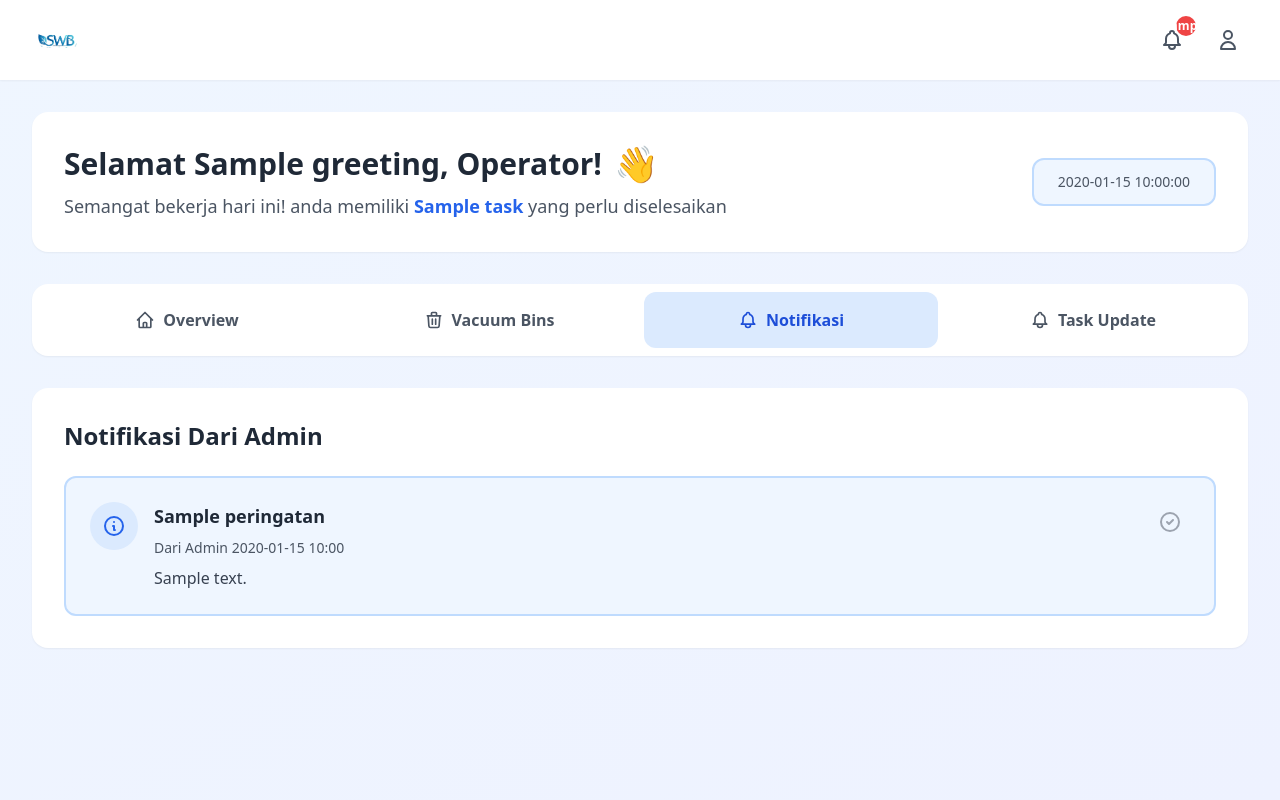
After one commit to Xichiraku/SWB-TRIAL, a Laravel app: template resources/views/operator/notifikasi.blade.php in a window 1280 px wide. The commit adds this page. Run offline with Laravel 12, Linux system fonts and the light colour scheme; the template is opened without the code that fills it: most values are stand-ins (such as "Sample title", 1, 10 or a date in 2020); parts of the project's set-up code (start-up, migrations or seed data) failed here and were passed over; some libraries are stand-ins or nearby versions.

Commit message:
yulia rev operator

```diff
--- /dev/null
+++ b/resources/views/operator/notifikasi.blade.php
@@ -0,0 +1,210 @@
+<!DOCTYPE html>
+<html lang="id">
+<head>
+    <meta charset="UTF-8">
+    <meta name="viewport" content="width=device-width, initial-scale=1.0">
+    <meta name="csrf-token" content="{{ csrf_token() }}">
+    <title>Notifikasi - SWB</title>
+    <script src="https://cdn.tailwindcss.com"></script>
+    <script src="https://code.jquery.com/jquery-3.6.0.min.js"></script>
+</head>
+<body class="bg-gradient-to-br from-blue-50 to-indigo-50 min-h-screen">
+
+    <header class="bg-white shadow-sm sticky top-0 z-50">
+        <div class="container mx-auto px-4 sm:px-6 lg:px-8 py-3 sm:py-4">
+            <div class="flex items-center justify-between">
+                <div class="flex items-center space-x-2 sm:space-x-3">
+                    <a href="/" class="inline-flex items-center">
+                        <img src="{{ asset('assets/images/logo.png') }}"
+                            alt="eSWB Logo"
+                            class="max-h-10 sm:max-h-12 w-auto">
+                    </a>
+                </div>
+                <div class="flex items-center space-x-2 sm:space-x-4">
+                    <div class="relative">
+                        <button class="relative p-2 hover:bg-gray-100 rounded-full transition">
+                            <svg class="w-5 h-5 sm:w-6 sm:h-6 text-gray-600" fill="none" stroke="currentColor" viewBox="0 0 24 24">
+                                <path stroke-linecap="round" stroke-linejoin="round" stroke-width="2" d="M15 17h5l-1.405-1.405A2.032 2.032 0 0118 14.158V11a6.002 6.002 0 00-4-5.659V5a2 2 0 10-4 0v.341C7.67 6.165 6 8.388 6 11v3.159c0 .538-.214 1.055-.595 1.436L4 17h5m6 0v1a3 3 0 11-6 0v-1m6 0H9"/>
+                            </svg>
+                            @if($activePeringatans > 0)
+                            <span class="absolute -top-1 -right-1 bg-red-500 text-white text-xs rounded-full w-5 h-5 flex items-center justify-center font-semibold">{{ $activePeringatans }}</span>
+                            @endif
+                        </button>
+                    </div>
+                    <button class="p-2 hover:bg-gray-100 rounded-full transition">
+                        <svg class="w-5 h-5 sm:w-6 sm:h-6 text-gray-600" fill="none" stroke="currentColor" viewBox="0 0 24 24">
+                            <path stroke-linecap="round" stroke-linejoin="round" stroke-width="2" d="M16 7a4 4 0 11-8 0 4 4 0 018 0zM12 14a7 7 0 00-7 7h14a7 7 0 00-7-7z"/>
+                        </svg>
+                    </button>
+                </div>
+            </div>
+        </div>
+    </header>
+
+    <div class="container mx-auto px-4 sm:px-6 lg:px-8 py-4 sm:py-6 lg:py-8">
+
+        <div class="bg-white rounded-xl sm:rounded-2xl shadow-sm p-4 sm:p-6 lg:p-8 mb-4 sm:mb-6 lg:mb-8">
+            <div class="flex flex-col sm:flex-row sm:items-center sm:justify-between space-y-3 sm:space-y-0">
+                <div>
+                    <h1 class="text-xl sm:text-2xl lg:text-3xl font-bold text-gray-800 mb-1 sm:mb-2 flex items-center">
+                        Selamat {{ $greeting }}, Operator!
+                        <span class="ml-2 sm:ml-3 text-2xl sm:text-3xl lg:text-4xl">👋</span>
+                    </h1>
+                    <p class="text-sm sm:text-base lg:text-lg text-gray-600">
+                        Semangat bekerja hari ini! anda memiliki
+                        <span class="font-semibold text-blue-600">{{ $activePeringatans }} task</span>
+                        yang perlu diselesaikan
+                    </p>
+                </div>
+                <div class="bg-blue-50 px-4 py-2 sm:px-6 sm:py-3 rounded-lg sm:rounded-xl border-2 border-blue-200 self-start sm:self-auto">
+                    <p class="text-xs sm:text-sm text-gray-600 font-medium whitespace-nowrap">{{ $currentDate }}</p>
+                </div>
+            </div>
+        </div>
+
+        <div class="bg-white rounded-xl sm:rounded-2xl shadow-sm p-2 mb-4 sm:mb-6 lg:mb-8 overflow-x-auto">
+            <div class="grid grid-cols-2 lg:grid-cols-4 gap-2 min-w-max lg:min-w-0">
+                <a href="{{ route('operator.dashboard') }}" class="flex items-center justify-center space-x-2 text-gray-600 hover:bg-gray-50 px-4 py-3 sm:px-6 sm:py-4 rounded-xl font-semibold transition whitespace-nowrap">
+                    <svg class="w-4 h-4 sm:w-5 sm:h-5" fill="none" stroke="currentColor" viewBox="0 0 24 24">
+                        <path stroke-linecap="round" stroke-linejoin="round" stroke-width="2" d="M3 12l2-2m0 0l7-7 7 7M5 10v10a1 1 0 001 1h3m10-11l2 2m-2-2v10a1 1 0 01-1 1h-3m-6 0a1 1 0 001-1v-4a1 1 0 011-1h2a1 1 0 011 1v4a1 1 0 001 1m-6 0h6"/>
+                    </svg>
+                    <span class="text-sm sm:text-base">Overview</span>
+                </a>
+                <a href="{{ route('operator.vacuumbin') }}" class="flex items-center justify-center space-x-2 text-gray-600 hover:bg-gray-50 px-4 py-3 sm:px-6 sm:py-4 rounded-xl font-semibold transition whitespace-nowrap">
+                    <svg class="w-4 h-4 sm:w-5 sm:h-5" fill="none" stroke="currentColor" viewBox="0 0 24 24">
+                        <path stroke-linecap="round" stroke-linejoin="round" stroke-width="2" d="M19 7l-.867 12.142A2 2 0 0116.138 21H7.862a2 2 0 01-1.995-1.858L5 7m5 4v6m4-6v6m1-10V4a1 1 0 00-1-1h-4a1 1 0 00-1 1v3M4 7h16"/>
+                    </svg>
+                    <span class="text-sm sm:text-base">Vacuum Bins</span>
+                </a>
+                <a href="{{ route('operator.notifikasi') }}" class="flex items-center justify-center space-x-2 bg-blue-100 text-blue-700 px-4 py-3 sm:px-6 sm:py-4 rounded-xl font-semibold transition whitespace-nowrap">
+                    <svg class="w-4 h-4 sm:w-5 sm:h-5" fill="none" stroke="currentColor" viewBox="0 0 24 24">
+                        <path stroke-linecap="round" stroke-linejoin="round" stroke-width="2" d="M15 17h5l-1.405-1.405A2.032 2.032 0 0118 14.158V11a6.002 6.002 0 00-4-5.659V5a2 2 0 10-4 0v.341C7.67 6.165 6 8.388 6 11v3.159c0 .538-.214 1.055-.595 1.436L4 17h5m6 0v1a3 3 0 11-6 0v-1m6 0H9"/>
+                    </svg>
+                    <span class="text-sm sm:text-base">Notifikasi</span>
+                </a>
+                <a href="{{ route('operator.taskupdate') }}"
+                    class="flex items-center justify-center space-x-2 px-4 py-3 sm:px-6 sm:py-4 rounded-xl font-semibold transition whitespace-nowrap
+                   {{ request()->routeIs('operator.taskupdate')
+                        ? 'bg-blue-100 text-blue-700'
+                        : 'text-gray-600 hover:bg-blue-50 hover:text-blue-600'
+                   }}">
+                    <svg class="w-4 h-4 sm:w-5 sm:h-5" fill="none" stroke="currentColor" viewBox="0 0 24 24">
+                        <path stroke-linecap="round" stroke-linejoin="round" stroke-width="2" d="M15 17h5l-1.405-1.405A2.032 2.032 0 0118 14.158V11a6.002 6.002 0 00-4-5.659V5a2 2 0 10-4 0v.341C7.67 6.165 6 8.388 6 11v3.159c0 .538-.214 1.055-.595 1.436L4 17h5m6 0v1a3 3 0 11-6 0v-1m6 0H9"/>
+                    </svg>
+                    <span class="text-sm sm:text-base">Task Update</span>
+                </a>
+            </div>
+        </div>
+
+        <div class="bg-white rounded-xl sm:rounded-2xl shadow-sm p-4 sm:p-6 lg:p-8">
+            <h2 class="text-xl sm:text-2xl font-bold text-gray-800 mb-4 sm:mb-6">Notifikasi Dari Admin</h2>
+
+            <div class="space-y-4">
+                @forelse($peringatans as $peringatan)
+                    @php
+                        $isNew = $peringatan->created_at->diffInHours(now()) < 24;
+
+                        // Icon & Color based on type/priority
+                        if ($peringatan->priority === 'high') {
+                            $bgColor = 'bg-red-50';
+                            $borderColor = 'border-red-200';
+                            $iconBg = 'bg-red-100';
+                            $iconColor = 'text-red-600';
+                            $icon = '<path stroke-linecap="round" stroke-linejoin="round" stroke-width="2" d="M12 9v2m0 4h.01m-6.938 4h13.856c1.54 0 2.502-1.667 1.732-3L13.732 4c-.77-1.333-2.694-1.333-3.464 0L3.34 16c-.77 1.333.192 3 1.732 3z"/>';
+                        } elseif ($peringatan->priority === 'medium') {
+                            $bgColor = 'bg-yellow-50';
+                            $borderColor = 'border-yellow-200';
+                            $iconBg = 'bg-yellow-100';
+                            $iconColor = 'text-yellow-600';
+                            $icon = '<path stroke-linecap="round" stroke-linejoin="round" stroke-width="2" d="M12 9v2m0 4h.01m-6.938 4h13.856c1.54 0 2.502-1.667 1.732-3L13.732 4c-.77-1.333-2.694-1.333-3.464 0L3.34 16c-.77 1.333.192 3 1.732 3z"/>';
+                        } elseif ($peringatan->status === 'resolved') {
+                            $bgColor = 'bg-green-50';
+                            $borderColor = 'border-green-200';
+                            $iconBg = 'bg-green-100';
+                            $iconColor = 'text-green-600';
+                            $icon = '<path stroke-linecap="round" stroke-linejoin="round" stroke-width="2" d="M9 12l2 2 4-4m6 2a9 9 0 11-18 0 9 9 0 0118 0z"/>';
+                        } else {
+                            $bgColor = 'bg-blue-50';
+                            $borderColor = 'border-blue-200';
+                            $iconBg = 'bg-blue-100';
+                            $iconColor = 'text-blue-600';
+                            $icon = '<path stroke-linecap="round" stroke-linejoin="round" stroke-width="2" d="M13 16h-1v-4h-1m1-4h.01M21 12a9 9 0 11-18 0 9 9 0 0118 0z"/>';
+                        }
+                    @endphp
+
+                    <div class="relative {{ $bgColor }} border-2 {{ $borderColor }} rounded-xl p-4 sm:p-6 transition hover:shadow-md">
+                        <div class="flex items-start space-x-4">
+                            {{-- Icon --}}
+                            <div class="{{ $iconBg }} p-3 rounded-full flex-shrink-0">
+                                <svg class="w-6 h-6 {{ $iconColor }}" fill="none" stroke="currentColor" viewBox="0 0 24 24">
+                                    {!! $icon !!}
+                                </svg>
+                            </div>
+
+                            {{-- Content --}}
+                            <div class="flex-1 min-w-0">
+                                <div class="flex items-start justify-between mb-2">
+                                    <h3 class="text-lg font-bold text-gray-800">{{ $peringatan->title }}</h3>
+                                    @if($isNew && $peringatan->status === 'active')
+                                    <span class="bg-blue-500 text-white text-xs font-semibold px-3 py-1 rounded-full ml-2">Baru</span>
+                                    @endif
+                                </div>
+
+                                <p class="text-sm text-gray-600 mb-2">
+                                    Dari {{ $peringatan->type === 'system' ? 'System' : 'Admin' }}
+                                    {{ $peringatan->created_at->format('Y-m-d H:i') }}
+                                </p>
+
+                                <p class="text-gray-700">{{ $peringatan->message }}</p>
+                            </div>
+
+                            {{-- Mark as Read Button --}}
+                            @if($peringatan->status === 'active')
+                            <button onclick="markAsRead('{{ $peringatan->id }}')"
+                                    class="flex-shrink-0 p-2 hover:bg-white rounded-full transition"
+                                    title="Tandai sudah dibaca">
+                                <svg class="w-6 h-6 text-gray-400 hover:text-green-600" fill="none" stroke="currentColor" viewBox="0 0 24 24">
+                                    <path stroke-linecap="round" stroke-linejoin="round" stroke-width="2" d="M9 12l2 2 4-4m6 2a9 9 0 11-18 0 9 9 0 0118 0z"/>
+                                </svg>
+                            </button>
+                            @endif
+                        </div>
+                    </div>
+                @empty
+                    <div class="text-center py-12">
+                        <svg class="w-16 h-16 text-gray-300 mx-auto mb-4" fill="none" stroke="currentColor" viewBox="0 0 24 24">
+                            <path stroke-linecap="round" stroke-linejoin="round" stroke-width="2" d="M15 17h5l-1.405-1.405A2.032 2.032 0 0118 14.158V11a6.002 6.002 0 00-4-5.659V5a2 2 0 10-4 0v.341C7.67 6.165 6 8.388 6 11v3.159c0 .538-.214 1.055-.595 1.436L4 17h5m6 0v1a3 3 0 11-6 0v-1m6 0H9"/>
+                        </svg>
+                        <p class="text-gray-500 text-lg">Tidak ada notifikasi</p>
+                    </div>
+                @endforelse
+            </div>
+        </div>
+
+    </div>
+
+    <script>
+        $.ajaxSetup({
+            headers: {'X-CSRF-TOKEN': $('meta[name="csrf-token"]').attr('content')}
+        });
+
+        function markAsRead(peringatanId) {
+            if (confirm('Tandai notifikasi ini sudah dibaca?')) {
+                $.ajax({
+                    url: `/peringatan/${peringatanId}/resolve`,
+                    type: 'PUT',
+                    success: (response) => {
+                        if (response.success) {
+                            location.reload();
+                        }
+                    },
+                    error: (xhr, status, error) => {
+                        alert('Terjadi kesalahan: ' + error);
+                    }
+                });
+            }
+        }
+    </script>
+
+</body>
+</html>
--- a/routes/web.php
+++ b/routes/web.php
@@ -33,9 +33,21 @@ Route::put('/peringatan/{id}/resolve', [DashboardOperController::class, 'resolve
 
 Route::get('/bin/{id}', [BinController::class, 'show'])->name('bin.detail');
 
-// Settings Routes - NO AUTH REQUIRED
+// Settings Routes
 Route::get('/admin/settings', [SettingController::class, 'index'])->name('admin.settings');
 Route::post('/admin/settings/update', [SettingController::class, 'update'])->name('admin.settings.update');
 
 Route::get('/admin/history', [HistoryController::class, 'index'])->name('admin.history');
 Route::get('/admin/history/refresh', [HistoryController::class, 'refresh'])->name('admin.history.refresh');
+
+// Notifikasi Routes
+Route::get('/operator/notifikasi', [DashboardOperController::class, 'notifikasi'])
+    ->name('operator.notifikasi');
+
+// Task Update Routes
+Route::get('/operator/taskupdate', [DashboardOperController::class, 'taskUpdate'])
+    ->name('operator.taskupdate');
+Route::post('/operator/taskupdate/{id}/start', [DashboardOperController::class, 'startTask'])
+    ->name('operator.taskupdate.start');
+Route::post('/operator/taskupdate/{id}/complete', [DashboardOperController::class, 'completeTask'])
+    ->name('operator.taskupdate.complete');
```
Also changed, not shown: app/Http/Controllers/DashboardOperController.php (+89 -0 lines), resources/views/operator/dashboard.blade.php (+19 -10 lines), resources/views/operator/taskupdate.blade.php (added, +216 -0 lines), resources/views/operator/vacuumbin.blade.php (+33 -8 lines), 3 other files.
